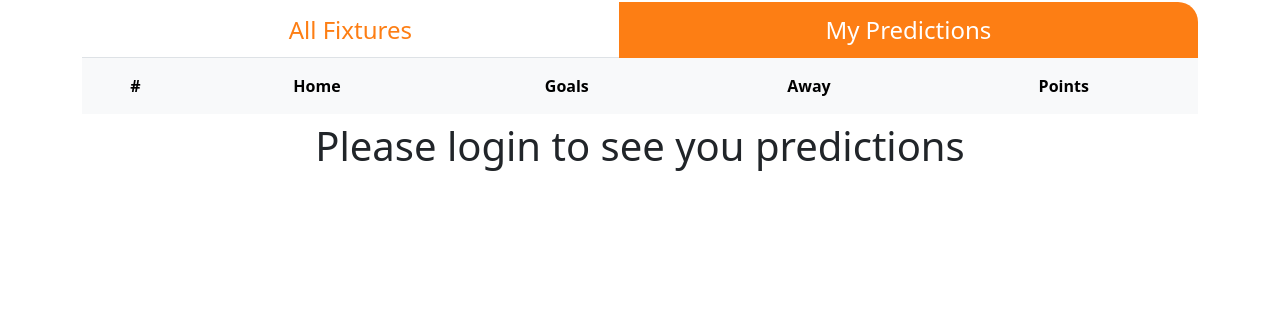
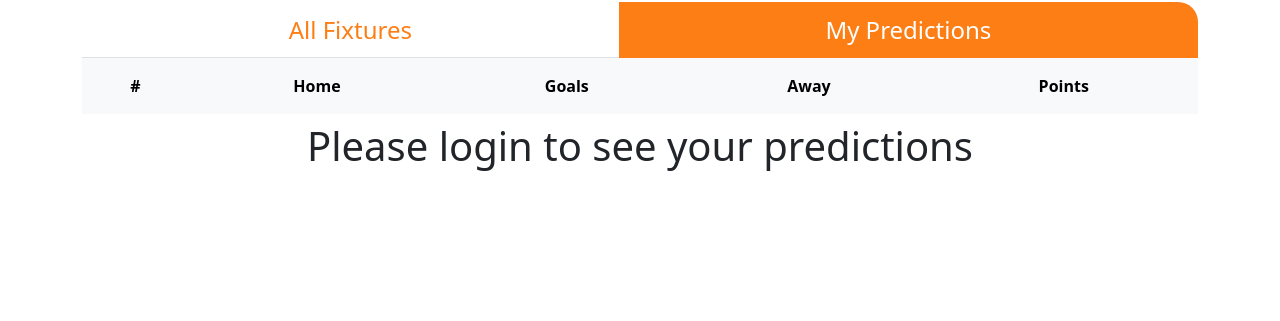
Before and after one commit to nonso-uj/topupng-fpl, a Django app: page / in a window 1280 px wide, after a click on "My Predictions". Shown: the part 518-839 px from the top of the page. Run offline with Django 3.2, Linux system fonts and the light colour scheme; data comes from the database, SQL or seed files in the repository; some libraries are stand-ins or nearby versions.

Commit message:
Update home.html

```diff
--- a/templates/home.html
+++ b/templates/home.html
@@ -137,7 +137,7 @@
 
               {% else %}
               <tr>
-                <td colspan="5"><h1>Please login to see you predictions</h1></td>
+                <td colspan="5"><h1>Please login to see your predictions</h1></td>
               </tr>
               {% endif %}
             </tbody>
```
